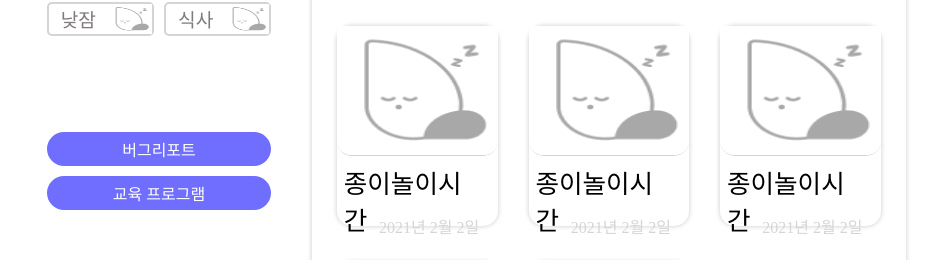
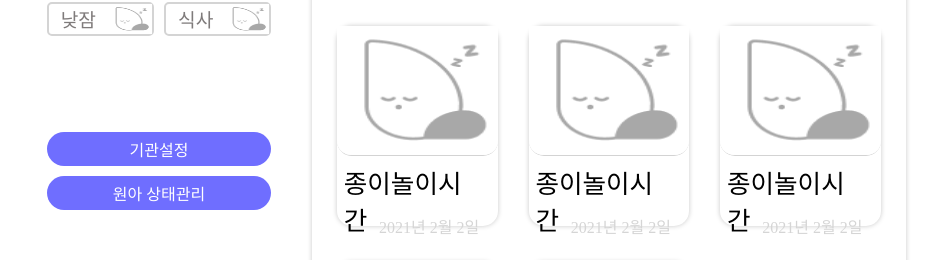
Before and after one commit to expectta/datda-client, a React (Create React App) app in the folder my-app/: page /main/album in a window 1280 px wide. Shown: the part 446-706 px from the top of the page, without its empty margins (166-1113 px from the left). Built offline with nearby package versions, Linux system fonts and the light colour scheme.

Commit message:
[CLIENT] FIX 버튼 디자인 변경
버튼 디자인 변경

```diff
--- a/my-app/src/components/SubMenu.tsx
+++ b/my-app/src/components/SubMenu.tsx
@@ -5,14 +5,13 @@ import styled from 'styled-components';
 export default function SubMenu() {
   return (
     <Wrap>
-      <SubMenuBar to="/main/report">버그리포트</SubMenuBar>
-      <SubMenuBar to="/main/education">교육 프로그램</SubMenuBar>
+      <SubMenuBar to="/main/report">기관설정</SubMenuBar>
+      <SubMenuBar to="/main/education">원아 상태관리</SubMenuBar>
     </Wrap>
   );
 }
 const Wrap = styled.div`
   width: 100%;
-  height: 100%;
   text-align: center;
 `;
 
```
